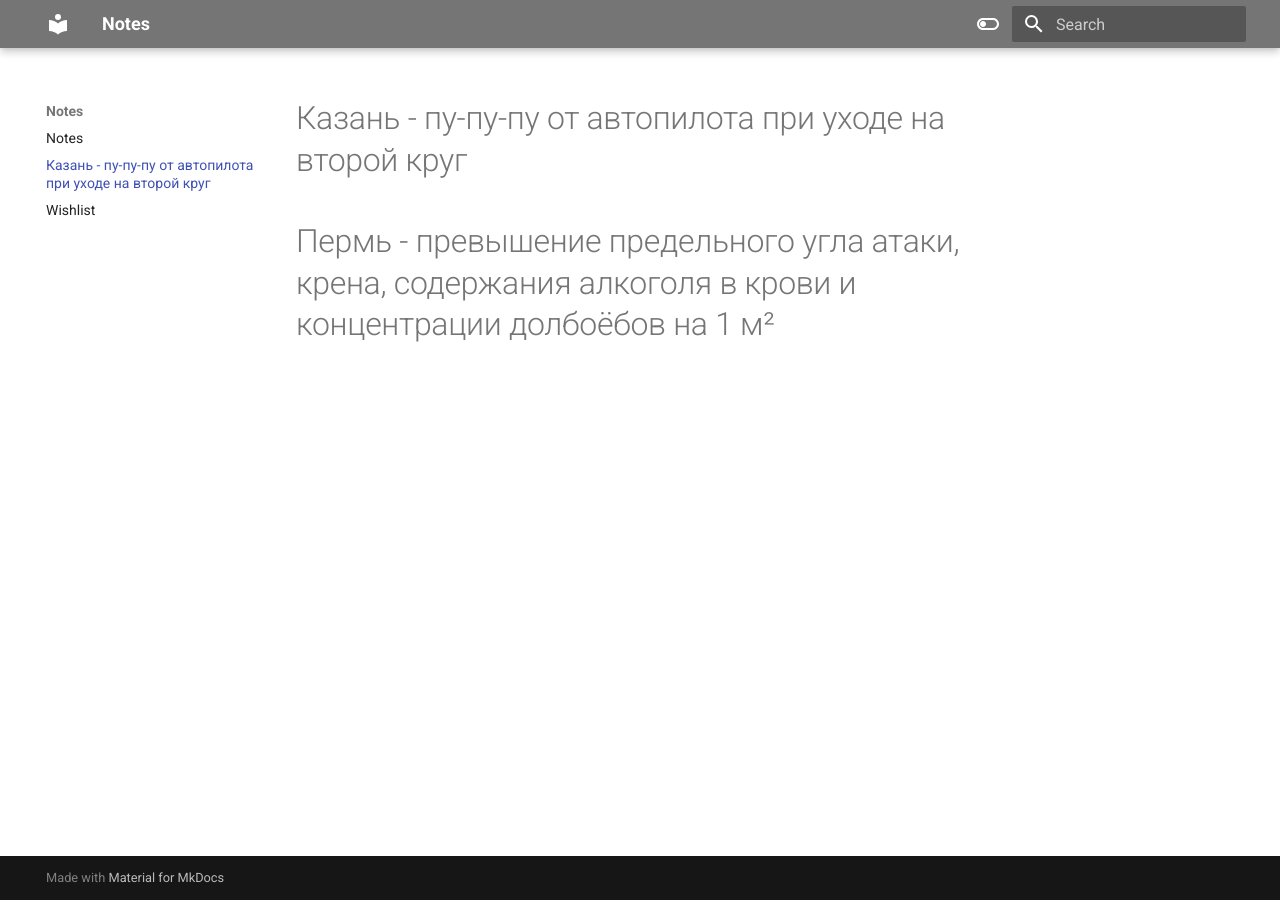
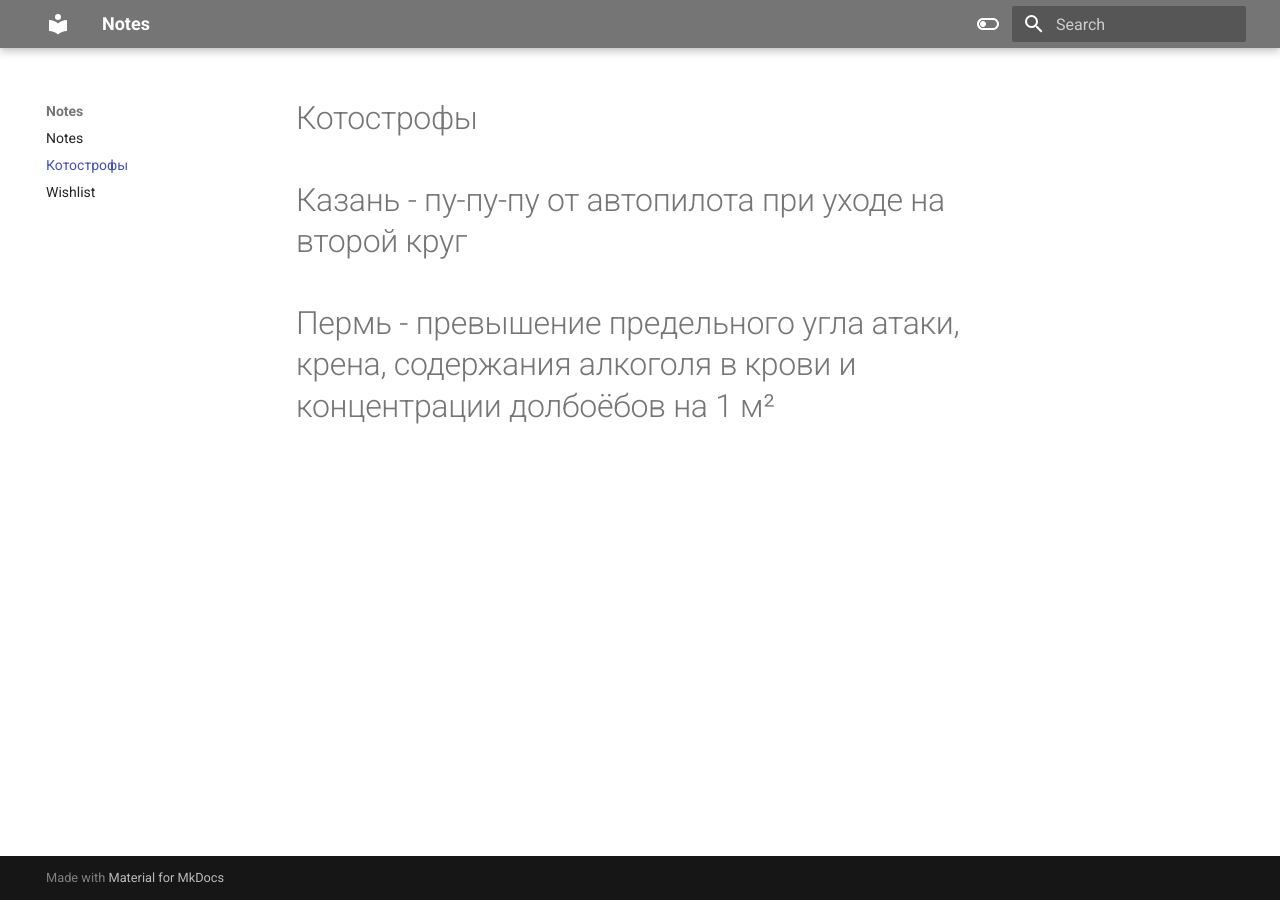
Before and after one commit to uvlad7/notes, an MkDocs documentation site: the page built from notes/Mayday.md, in a window 1280 px wide. Built offline with MkDocs 1.6.1 and Material for MkDocs 9.7.7, drawn with Linux system fonts in a browser that asks for light colours.

Commit message:
fix formatting for mkdocs
Affected files:
notes/Mayday.md
notes/Wishlist.md

```diff
--- a/notes/Mayday.md
+++ b/notes/Mayday.md
@@ -1,2 +1,3 @@
+# Котострофы
 #Казань - пу-пу-пу от автопилота при уходе на второй круг
 #Пермь - превышение предельного угла атаки, крена, содержания алкоголя в крови и концентрации долбоёбов на 1 м²
```
Also changed, not shown: notes/Wishlist.md (+4 -0 lines).
